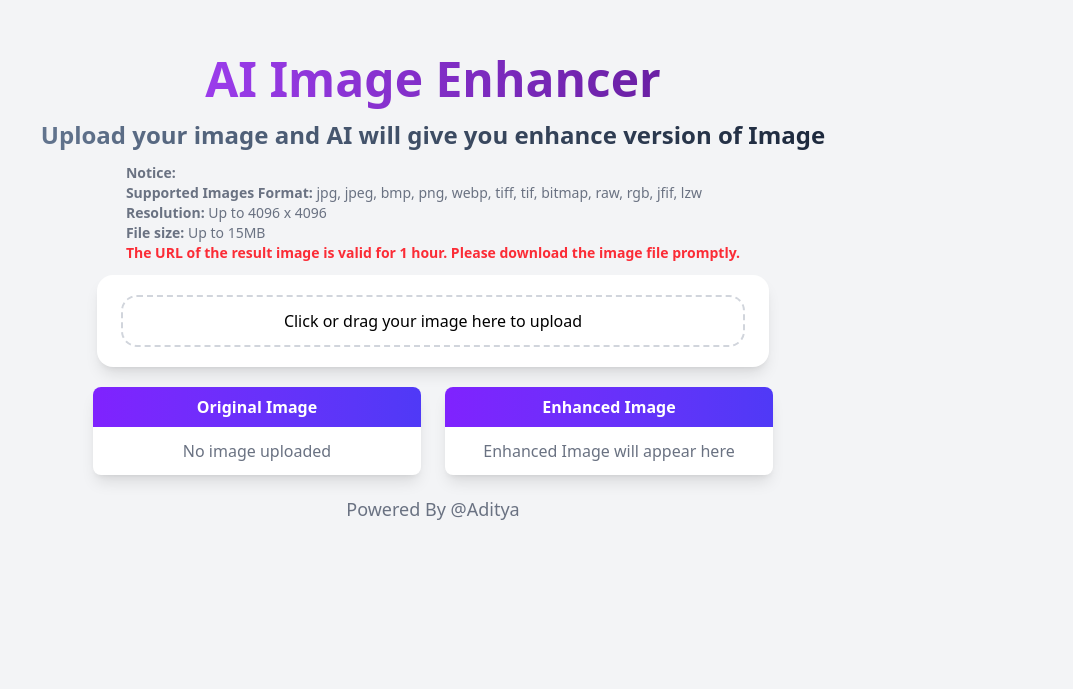
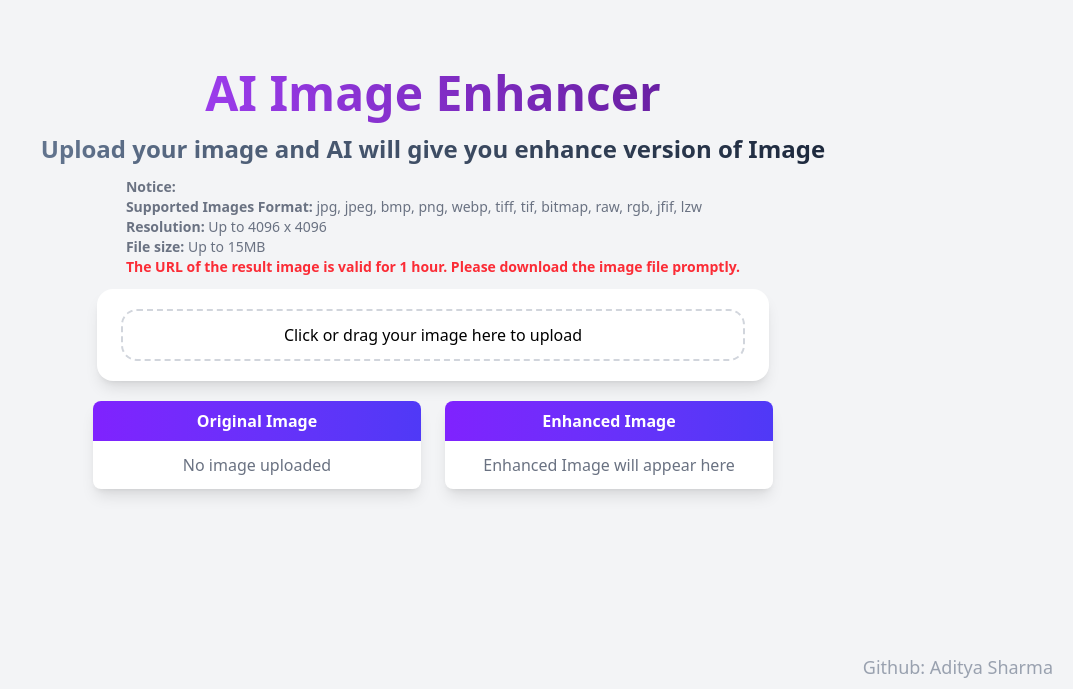
Before and after one commit to adiityasharma/AI-image-enhancer, a React (Vite) app: page / in a window 1280 px wide. Shown: the part 111-800 px from the top of the page, without its empty margins (207-1280 px from the left). Built offline with nearby package versions, Linux system fonts and the light colour scheme.

Commit message:
Update App component layout and footer link for improved UI consistency

```diff
--- a/src/App.jsx
+++ b/src/App.jsx
@@ -5,7 +5,7 @@ function App() {
 
 
   return (
-    <div className="w-full flex flex-col items-center justify-center min-h-screen md:bg-gray-100 md:py-8 md:px-4 py-2 ">
+    <div className="relative w-full flex flex-col items-center justify-center min-h-screen md:bg-gray-100 md:py-8 md:px-4 py-2 md:mb-0 lg:py-8 pb-10">
       <div className="text-center md:mb-3">
         <h1 className="text-5xl font-bold pb-4 bg-gradient-to-r from-purple-500 to-purple-900 bg-clip-text text-transparent">
           AI Image Enhancer
@@ -29,8 +29,8 @@ function App() {
         </ul>
       </div>
       <Home />
-      <div className="text-lg text-gray-500">
-        <h1>Powered By @Aditya</h1>
+      <div className="text-lg text-gray-400 absolute lg:bottom-2 lg:right-5 md:bottom-2 md:right-5 bottom-2 right-3">
+        <a className="hover:text-blue-500" target="_blank" href="https://github.com/adiityasharma/AI-image-enhancer">Github: Aditya Sharma</a>
       </div>
     </div>
   );
```
